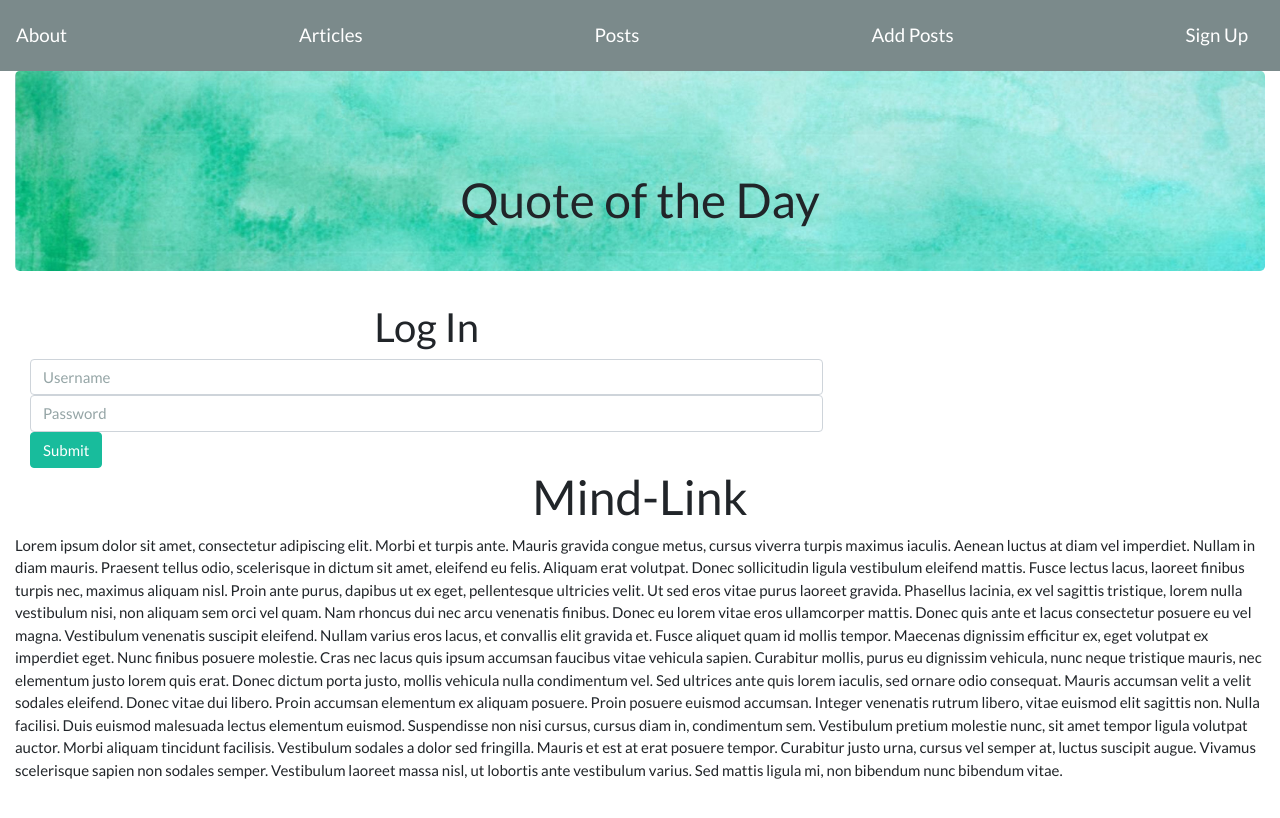
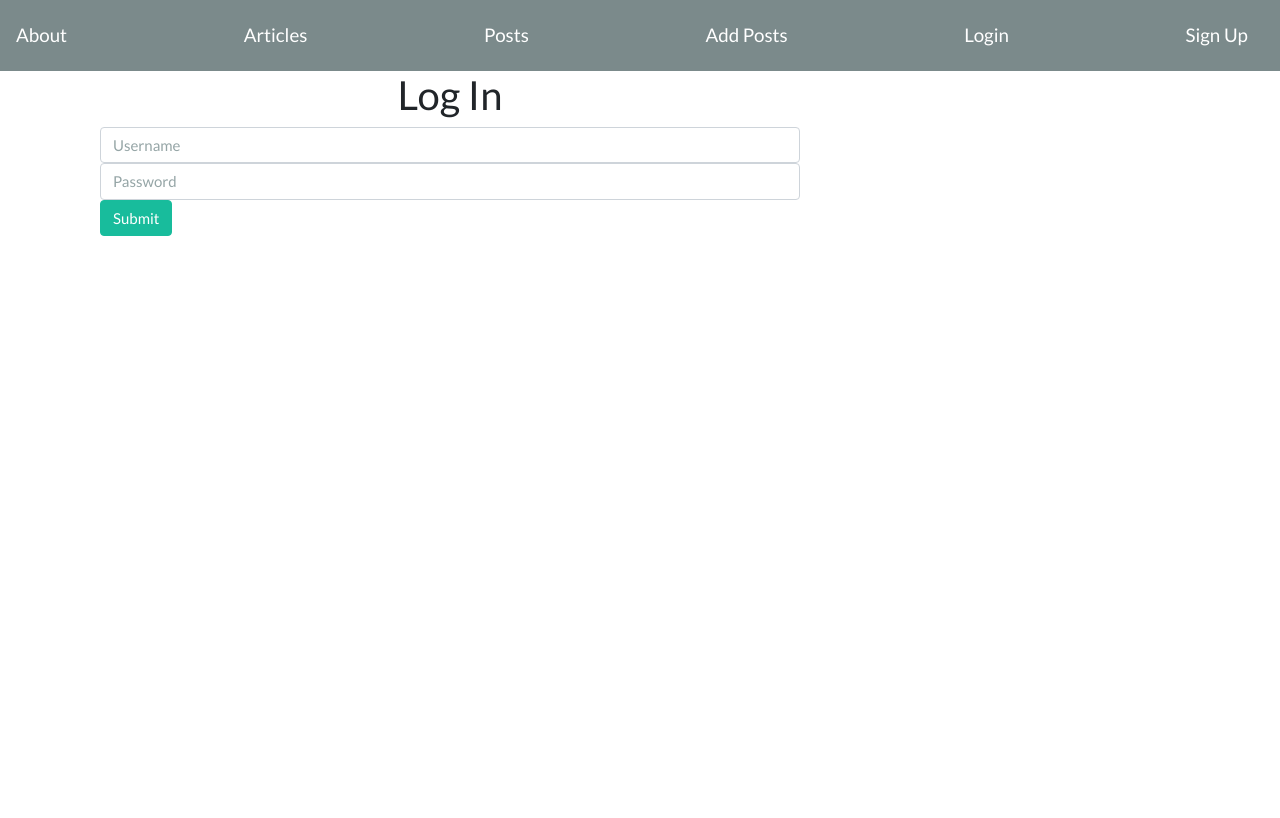
Before and after one commit to kim-tor/mind-link, a React (Create React App) app in the folder client/: page / in a window 1280 px wide. Shown: the top 818 px of the page. Built offline with nearby package versions, Linux system fonts and the light colour scheme; no server answers.

Commit message:
moved login page to a separate tab

```diff
--- a/client/src/App.js
+++ b/client/src/App.js
@@ -6,6 +6,7 @@ import About from "./pages/About";
 import Posts from "./pages/Posts";
 import Search from "./pages/Search";
 import SignUp from "./pages/SignUp";
+import Login from "./pages/Login";
 
 
 function App() {
@@ -14,11 +15,10 @@ function App() {
     <div>
       <Nav />
       <Wrapper>
-
+        <Route exact path ="/" component={Login} />
         <Route exact path ="/about" component={About} />
         <Route exact path ="/posts" component={Posts} />
         <Route exact path ="/search" component={Search} />
-        <Route exact path ="/" component={About} />
         <Route exact path ="/signup" component={SignUp} />
       </Wrapper>
     </div>
--- a/client/src/components/Nav/index.js
+++ b/client/src/components/Nav/index.js
@@ -17,6 +17,9 @@ function Nav() {
       <Link className="navbar-brand" to="/addposts">
         Add Posts
       </Link>
+      <Link className="navbar-brand" to="/">
+        Login
+      </Link>
       <Link className="navbar-brand" to="/signup"> Sign Up
       </Link>
     </nav>
--- a/client/src/pages/About.js
+++ b/client/src/pages/About.js
@@ -1,5 +1,4 @@
 import React, {useEffect, useState } from "react";
-import Login from "../components/Login";
 import API from "../utils/API";
 import { Col, Row, Container } from "../components/Grid";
 import Jumbotron from "../components/Jumbotron";
@@ -23,12 +22,6 @@ function About() {
 
 
                 <Row>
-                    <Col size="md-8">
-                        <Login />
-                    </Col>
-
-                </Row>
-                <Row>
                     <Col size="md-12">
                         <h1 style={{ textAlign: "center" }}>Mind-Link</h1>
 
--- /dev/null
+++ b/client/src/pages/Login.js
@@ -0,0 +1,21 @@
+import React from "react";
+import LoginForm from "../components/Login";
+import { Col, Row, Container } from "../components/Grid";
+
+function Login() {
+    return (
+        <div>
+            <Container>
+
+                <Row>
+                    <Col size="md-8">
+                        <LoginForm />
+                    </Col>
+
+                </Row>
+            </Container>
+        </div>
+    )
+}
+
+export default Login;
```
